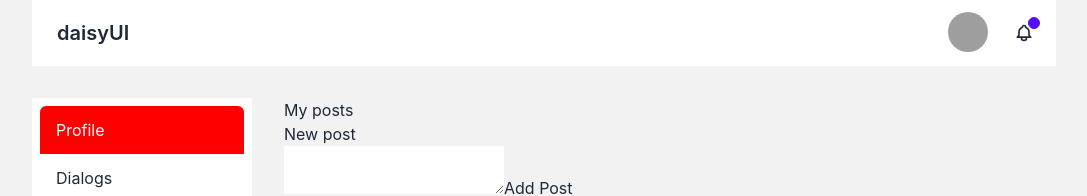
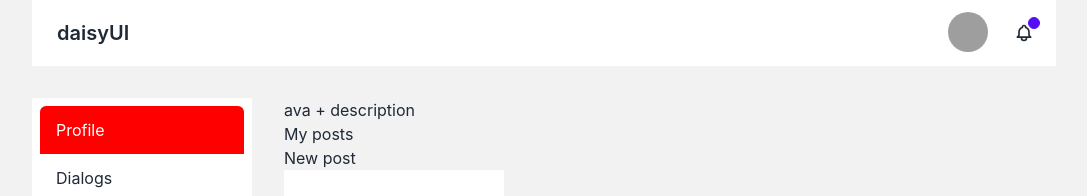
Before and after one commit to gzalinski/react-social-network, a React (Create React App) app: page /profile in a window 1280 px wide. Shown: the top 196 px of the page, without its empty margins (96-1183 px from the left). Built offline with nearby package versions, Linux system fonts and the light colour scheme; grey boxes are pictures that could not be loaded.

Commit message:
refactor Profile

```diff
--- a/src/App.js
+++ b/src/App.js
@@ -16,7 +16,7 @@ const App = (props) => {
                     </aside>
                     <div className="site__content">
                         <Routes>
-                            <Route exact path='/profile' element={<Profile/>}/>
+                            <Route path='/profile' element={<Profile/>}/>
                             <Route path='/dialogs' element={<Dialogs/>}/>
                         </Routes>
                     </div>
--- a/src/components/Profile/Profile.jsx
+++ b/src/components/Profile/Profile.jsx
@@ -1,7 +1,13 @@
 import React  from "react";
 import MyPosts from "./MyPosts/MyPosts";
+import ProfileInfo from "./ProfileInfo/ProfileInfo"
+
 const Profile = () =>{
-    return (<MyPosts/>);
+    return (
+    <div>
+        <ProfileInfo/>
+        <MyPosts/>
+    </div>);
 }
 
 export default  Profile;
--- /dev/null
+++ b/src/components/Profile/ProfileInfo/ProfileInfo.jsx
@@ -0,0 +1,12 @@
+import React from "react";
+import s from './ProfileInfo.module.css'
+
+const ProfileInfo = (props) =>{
+    return (
+        <div className="profileInfo">
+            ava + description
+        </div>
+    );
+}
+
+export default ProfileInfo;
```
Also changed, not shown: src/components/Profile/ProfileInfo/ProfileInfo.module.css (added).
